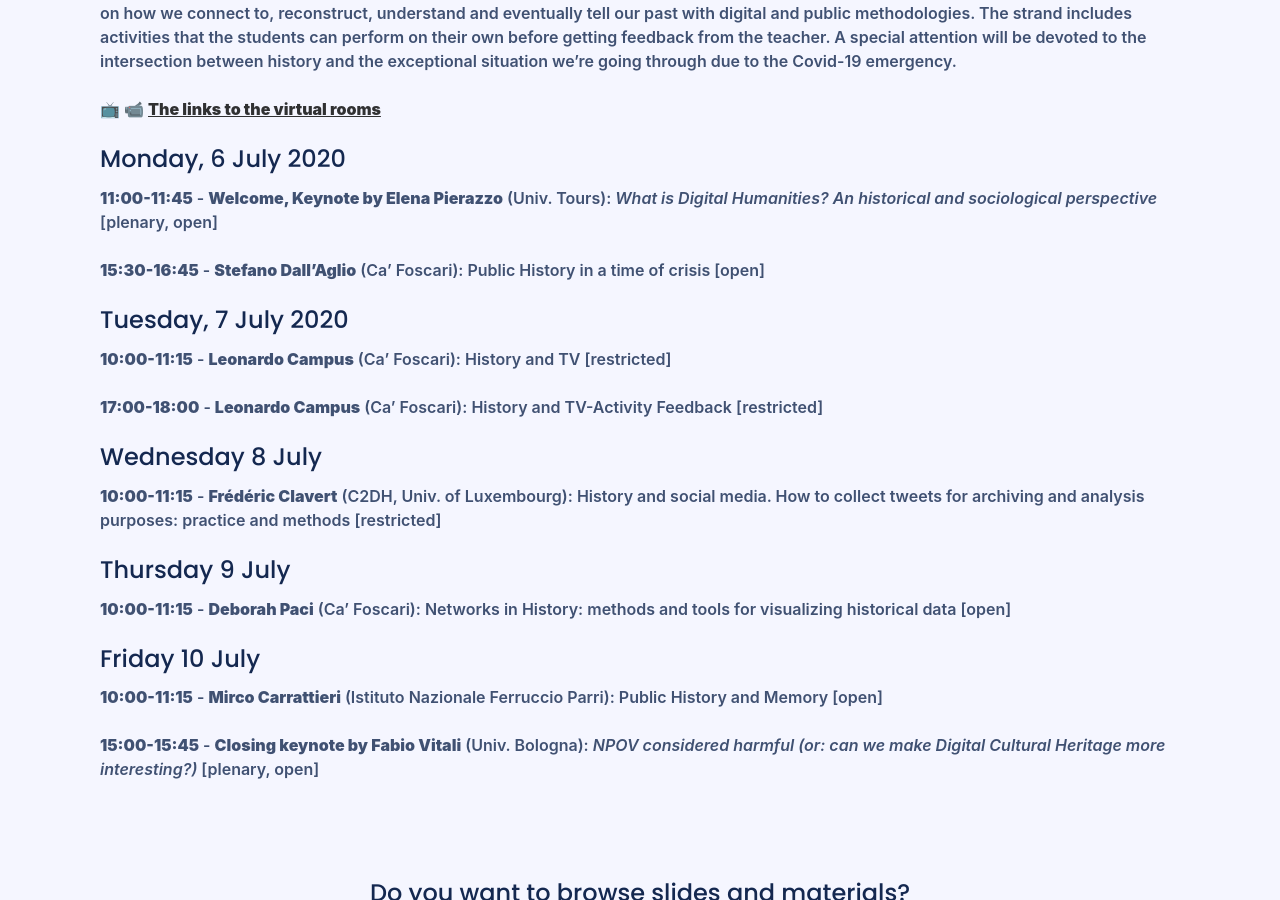
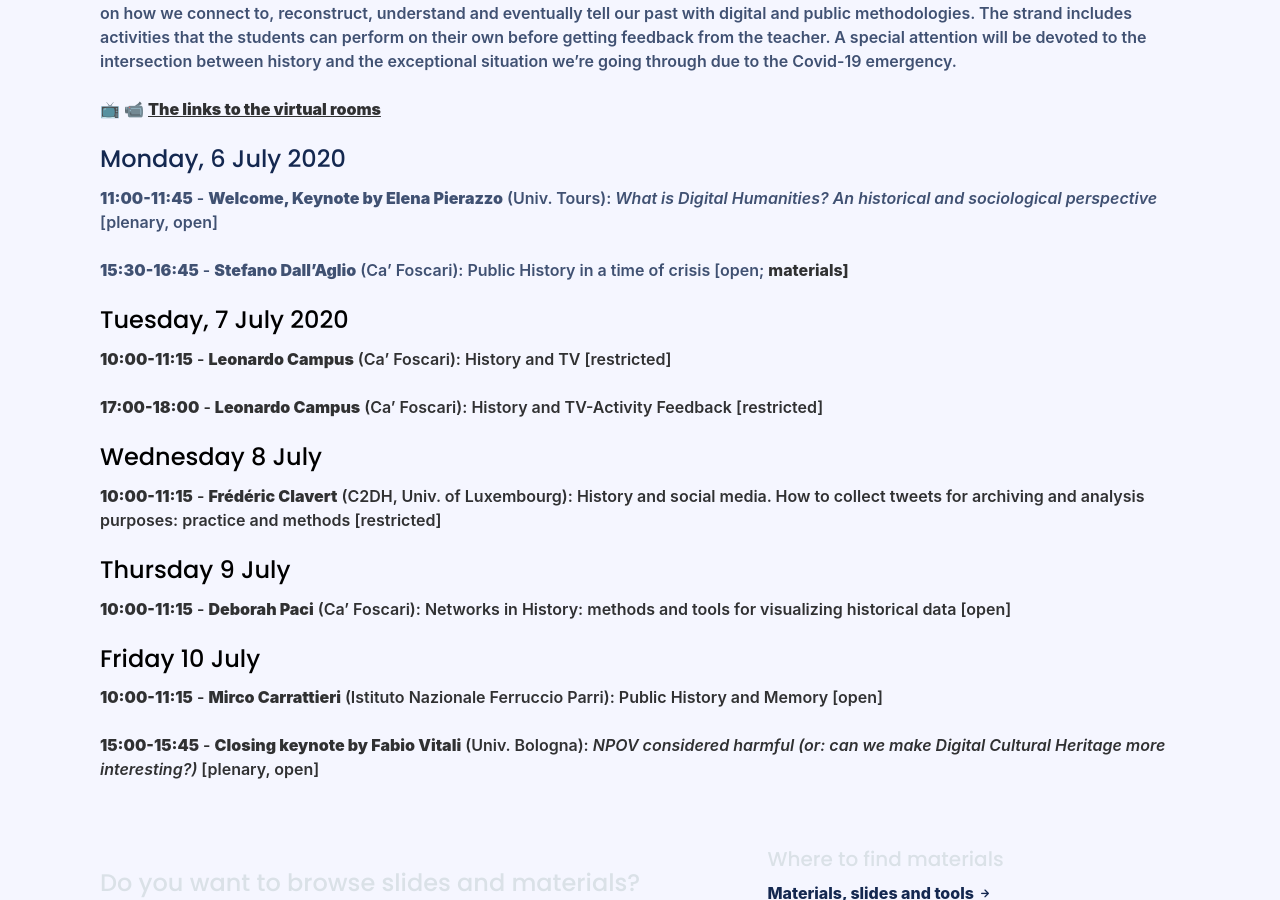
Before and after one commit to vedph/summercamp, a Jekyll site: the page built from programme/strand_2.html, in a window 1280 px wide and 900 px high, scrolled down 306 px. Built offline with Jekyll 4.4.1, drawn with Linux system fonts in a browser that asks for light colours; nearby versions of some CDN libraries; some web fonts are replaced.

Commit message:
Dall'Aglio materials

```diff
--- a/materials/strand2/index.html
+++ b/materials/strand2/index.html
@@ -5,9 +5,6 @@
 subcategory: materials strand2
 date: 2020-07-06 11:00:00
 ---
-
-<p class="text-secondary color" style="text-align: justify;"><a href="https://drive.google.com/drivehttps://coronarchiv.geschichte.uni-hamburg.de/projector/s/coronarchive/page/welcome/u/0/folders/1e5pYl0LTCbU6T63lDL6lJxVHfLNMoocf">Google Folder</a> Stefano Dall’Aglio
-
 
 <h4>Covid-19 Projects</h4>
 <p class="text-secondary color" style="text-align: justify;"><strong>General Map</strong>: <a href="https://www.google.com/maps/d/u/0/viewer?mid=1FMGFrGeIoxVNCxESEVkII9sPP5ZIC3Pb&ll=38.05230305901328%2C-44.07854991321404&z=2&fbclid=IwAR3e5Ko47u0z0oDRgxJmuiEL2RvmrxVpqIJCqgHM2q-xOe4wwSwW_wF9-K0" target="_blank"><u>COVID-19 Story-Collecting Initiatives</u></a></p>
--- a/programme/strand_2.html
+++ b/programme/strand_2.html
@@ -11,7 +11,7 @@
 
 <p><strong>11:00-11:45</strong> - <strong>Welcome, Keynote by Elena Pierazzo</strong> (Univ. Tours): <em>What is Digital Humanities? An historical and sociological perspective</em> [plenary, open]</p>
 
-<p><strong>15:30-16:45</strong> - <strong>Stefano Dall’Aglio</strong> (Ca’ Foscari): Public History in a time of crisis [open]</p>
+<p><strong>15:30-16:45</strong> - <strong>Stefano Dall’Aglio</strong> (Ca’ Foscari): Public History in a time of crisis [open; <a href="https://vedph.github.io/summercamp/materials/strand2/" target="_blank">materials]</p>
 
 <h4>Tuesday, 7 July 2020</h4>
 
```
